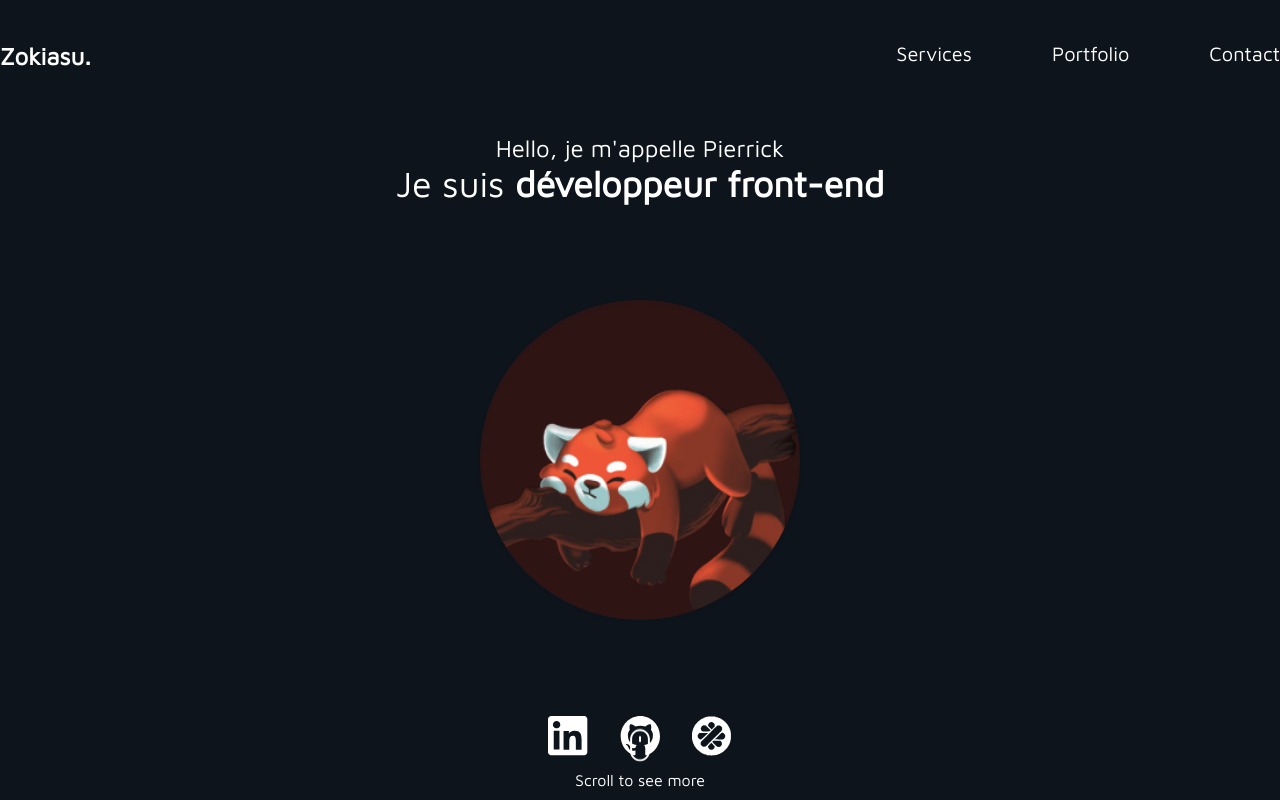
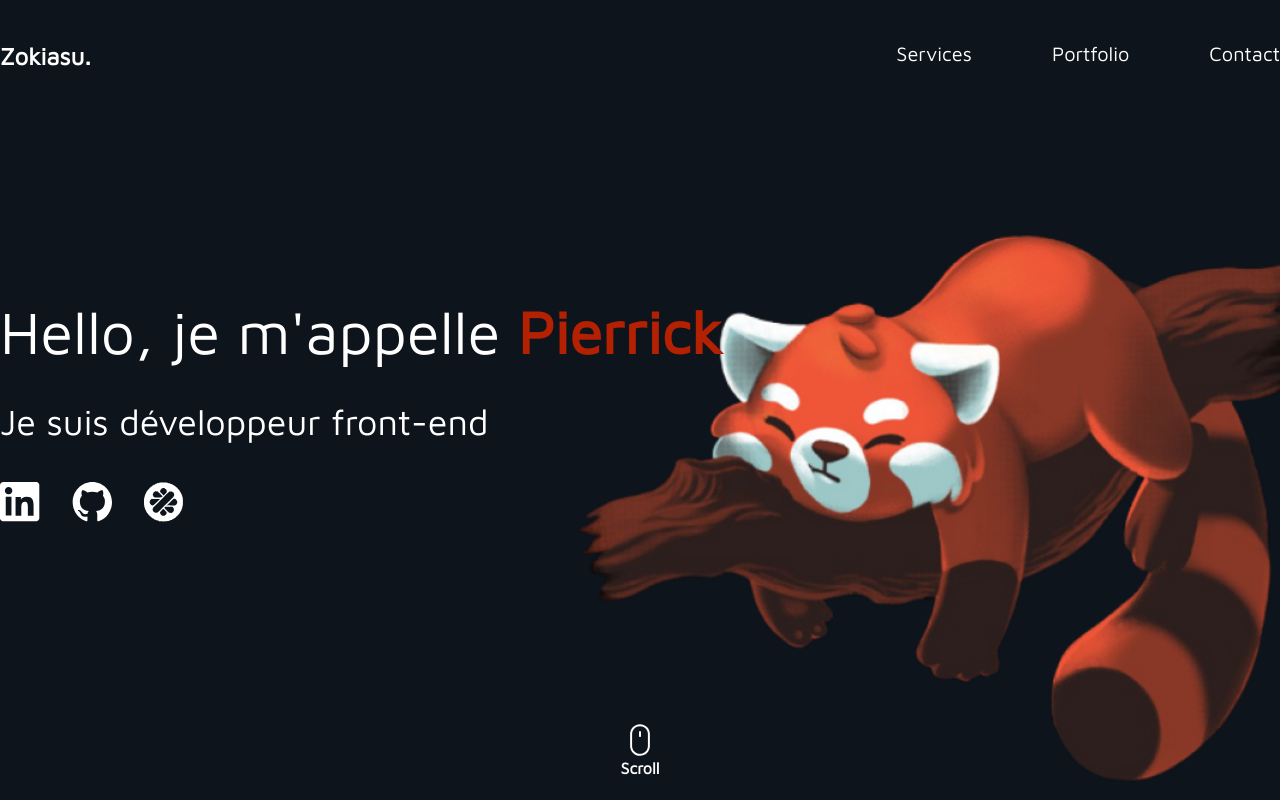
Before and after one commit to pierricktly/Portfolio, a Nuxt app: page / in a window 1280 px wide. Shown: the top 800 px of the page. Built offline with nearby package versions, Linux system fonts and the light colour scheme.

Commit message:
fix link

```diff
--- a/components/FooterSection.vue
+++ b/components/FooterSection.vue
@@ -3,17 +3,17 @@
 		<div class="container mx-auto text-center space-y-8">
 			<ul class="mx-auto flex items-center justify-center space-x-8">
 				<li>
-					<a href="">
+					<a href="https://www.linkedin.com/in/pierrick-taily/" target="_blank">
 						<icon-linkedin class="w-8 h-8 transition-all ease-in-out duration-300 hover:text-secondary"/>
 					</a>
 				</li>
 				<li>
-					<a href="">
+					<a href="https://github.com/Zokiasu" target="_blank">
 						<icon-github class="w-8 h-8 transition-all ease-in-out duration-300 hover:text-secondary"/>
 					</a>
 				</li>
 				<li>
-					<a href="">
+					<a href="https://www.malt.fr/profile/zokiasu" target="_blank">
 						<icon-malt class="w-8 h-8 transition-all ease-in-out duration-300 hover:text-secondary"/>
 					</a>
 				</li>
--- a/pages/index.vue
+++ b/pages/index.vue
@@ -1,32 +1,29 @@
 <template>
 	<div class="text-white">
-		<section class="min-h-screen flex flex-col py-10 space-y-24 items-center">
-			<div class="mx-auto">
-				<p class="text-center leading-loose text-xl lg:text-2xl">
-					Hello, je m'appelle Pierrick
-				</p>
-				<p class="text-center leading-loose text-2xl lg:text-4xl">
-					Je suis <span class="font-semibold">développeur front-end</span>
-				</p>
-			</div>
+		<section class="min-h-screen flex flex-col space-y-20 items-center lg:hidden">
+			<h2 class="text-center whitespace-pre-line -mt-10 leading-loose text-2xl lg:text-4xl">
+				Hello, je m'appelle
+				<span class="font-bold text-5xl lg:text-7xl text-secondary" >Pierrick</span>
+				Je suis développeur front-end
+			</h2>
 			<img
 				alt="Profile picture"
 				src="../assets/images/profile_picture.png"
-				class="bg-secondary/20 shadow-inner drop-shadow w-80 h-08 rounded-full aspect-square"
+				class="bg-secondary/20 shadow-inner drop-shadow w-60 h-60 lg:w-80 lg:h-08 rounded-full aspect-square"
 			/>
 			<ul class="mx-auto flex items-center justify-center space-x-8">
 				<li>
-					<a href="">
+					<a href="https://www.linkedin.com/in/pierrick-taily/" target="_blank">
 						<icon-linkedin class="w-10 h-10 transition-all ease-in-out duration-300 hover:text-secondary"/>
 					</a>
 				</li>
 				<li>
-					<a href="">
+					<a href="https://github.com/Zokiasu" target="_blank">
 						<icon-github class="w-10 h-10 transition-all ease-in-out duration-300 hover:text-secondary"/>
 					</a>
 				</li>
 				<li>
-					<a href="">
+					<a href="https://www.malt.fr/profile/zokiasu" target="_blank">
 						<icon-malt class="w-10 h-10 transition-all ease-in-out duration-300 hover:text-secondary"/>
 					</a>
 				</li>
@@ -34,10 +31,59 @@
 			<div class="bottom-2 w-full md:absolute">
 				<div class="mx-auto items-center text-center">
 					<icon-mouse class="w-8 h-8 mx-auto animate-bounce" />
-					<p>Scroll to see more</p>
+					<p class="font-semibold">Scroll to see more</p>
 				</div>
 			</div>
 		</section>
+
+		<section id="home" class="hidden min-h-screen lg:flex -mt-20">
+			<div class="container flex my-auto mx-auto">
+				<div class="my-auto space-y-10">
+					<div class="space-y-10">
+						<p
+							class="text-3xl md:text-4xl lg:text-5xl xl:text-6xl 2xl:text-[5rem] lg:whitespace-preline lg:leading-none leading-tight"
+						>
+							Hello, je m'appelle
+							<span class="text-secondary font-semibold">Pierrick</span>
+						</p>
+						<p class="text-xl md:text-2xl lg:text-3xl xl:text-4xl lg:whitespace-preline lg:leading-none leading-tight">
+							Je suis développeur front-end
+						</p>
+					</div>
+					<ul class="mx-auto flex items-center space-x-8">
+						<li>
+							<a href="">
+								<icon-linkedin class="w-10 h-10 transition-all ease-in-out duration-300 hover:text-secondary"/>
+							</a>
+						</li>
+						<li>
+							<a href="">
+								<icon-github class="w-10 h-10 transition-all ease-in-out duration-300 hover:text-secondary"/>
+							</a>
+						</li>
+						<li>
+							<a href="">
+								<icon-malt class="w-10 h-10 transition-all ease-in-out duration-300 hover:text-secondary"/>
+							</a>
+						</li>
+					</ul>
+				</div>
+				<div class="absolute hidden lg:block right-0 -translate-y-20 -z-10">
+					<img
+						src="../assets/images/redpanda.png"
+						alt=""
+						class="xl:h-[35rem]"
+					/>
+				</div>
+			</div>
+			<div class="bottom-2 lg:bottom-5 w-full md:absolute">
+				<div class="mx-auto items-center text-center">
+					<icon-mouse class="w-8 h-8 mx-auto animate-bounce" />
+					<p class="font-semibold">Scroll</p>
+				</div>
+			</div>
+		</section>
+
 		<page-section idSection="service" class="bg-[#17202C] py-14 lg:py-24">
 			<template #title>Mes services</template>
 			<ul class="flex flex-wrap gap-10 justify-evenly py-10 lg:py-20">
@@ -58,11 +104,15 @@
 					<p class="text-center text-xl font-semibold uppercase">Maintenance</p>
 				</li>
 			</ul>
+
+			<p class="text-center font-medium text-md">Pour plus d'information concernant mes prix consulter mon profil <a href="https://www.malt.fr/profile/zokiasu" target="_blank" class="hover-underline-animation">malt</a> ou me <nuxt-link to="#contact" class="hover-underline-animation">contacter</nuxt-link> directement</p>
 		</page-section>
+
 		<page-section idSection="work" class="py-20">
 			<template #title>Mes projets</template>
 			<portfolio-section :projects="$options.projects()" />
 		</page-section>
+
 		<page-section
 			idSection="stack"
 			class="bg-[#17202C] border-y border-primary/50 shadow-inner space-y-14 py-20"
@@ -95,6 +145,7 @@
 				</li>
 			</ul>
 		</page-section>
+
 		<page-section idSection="contact" class="py-20">
 			<template #title>Besoin d'un développeur ?</template>
 			<template #subtitle><p>Une idée ? Un projet ? N'hésitez pas contactez-moi !</p></template>
```
